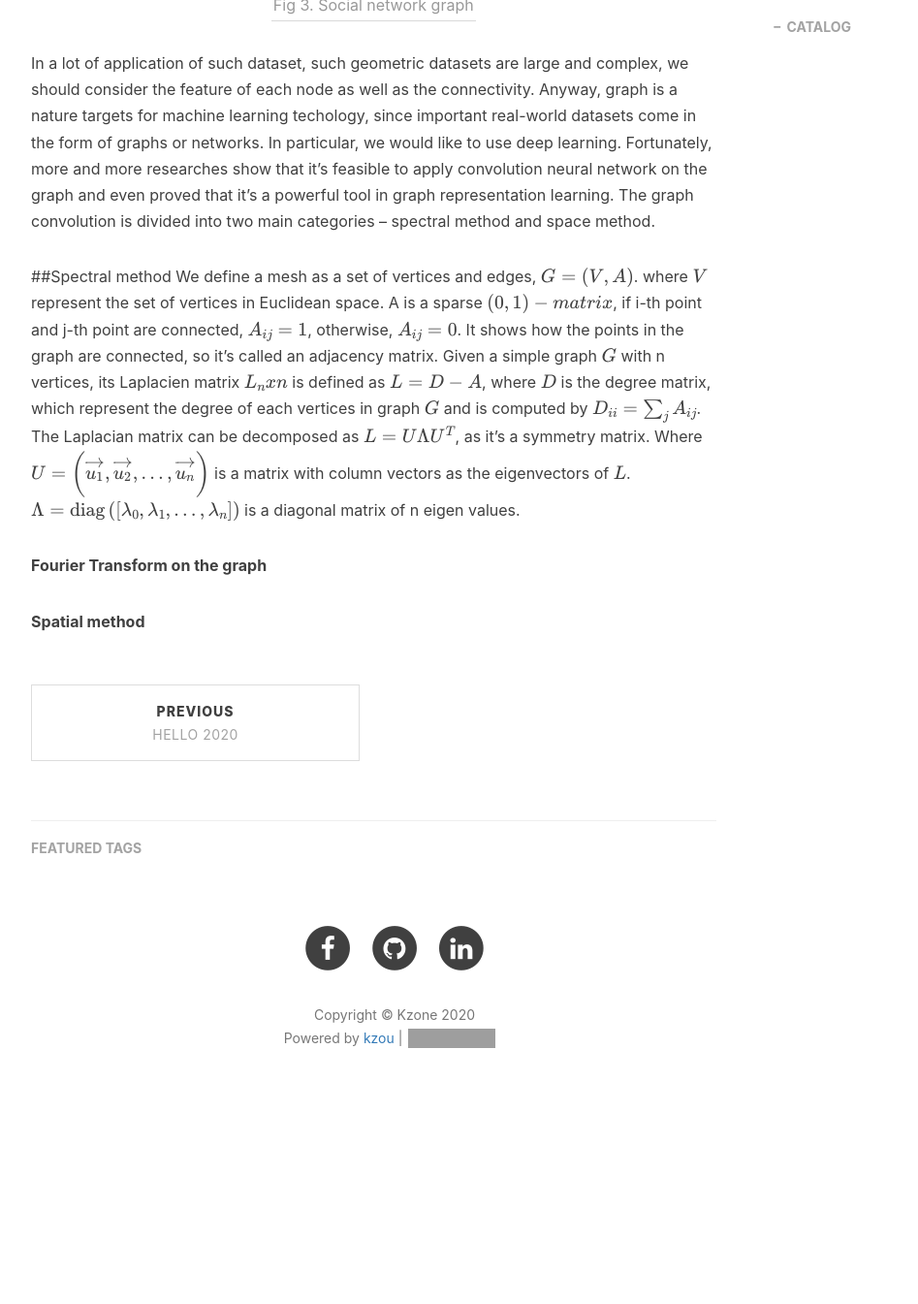
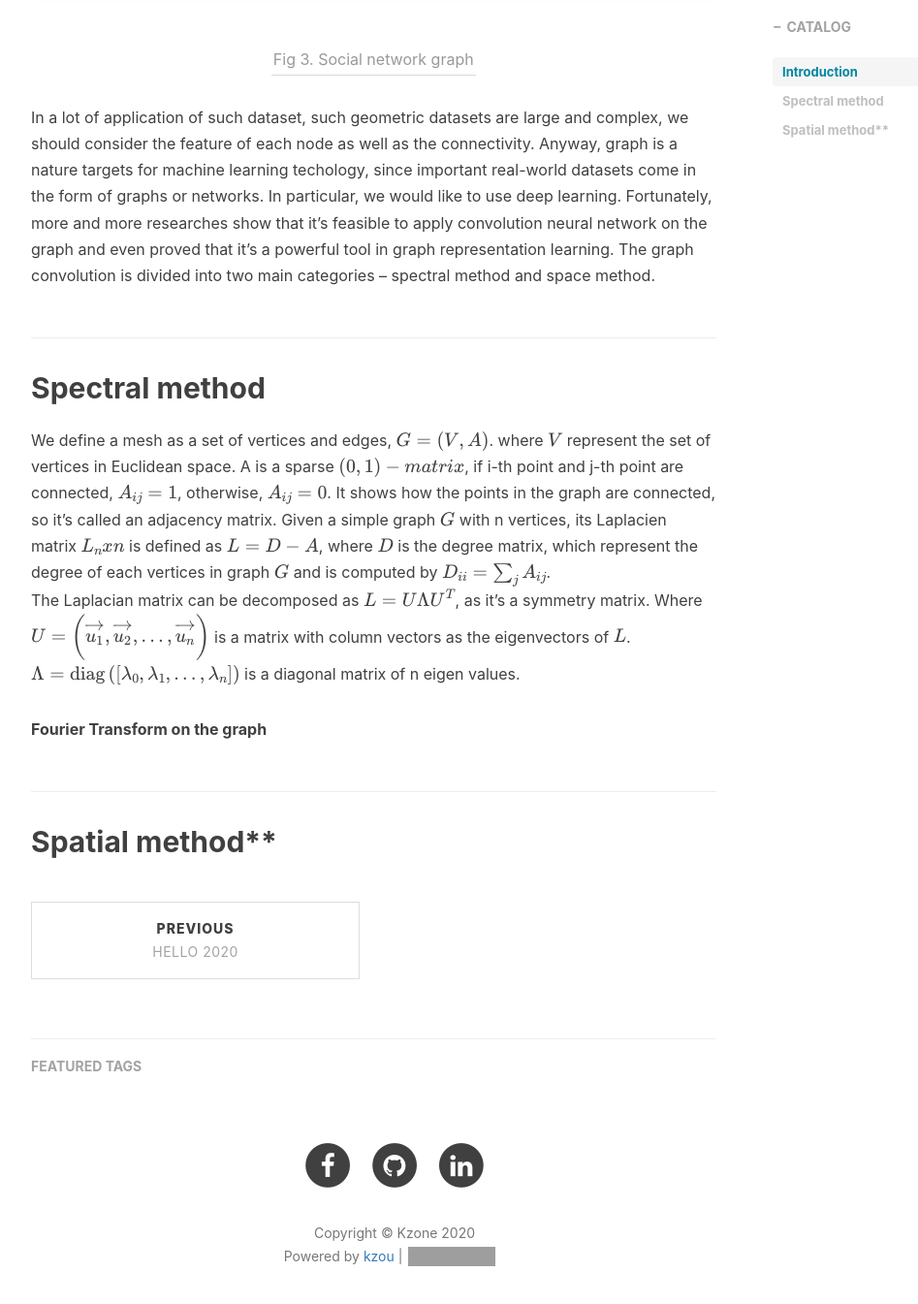
Before and after one commit to ZOUKaifeng/zoukaifeng.github.io, a Jekyll site: the page built from _posts/2020-10-17-GCN.markdown, in a window 1280 px wide and 1400 px high, scrolled down 2417 px. Shown: the top 1345 px of the window at 97% size, without its empty margins (233-1180 px from the left). Built offline with Jekyll 4.4.1, drawn with Linux system fonts in a browser that asks for light colours; nearby versions of some CDN libraries; formulas are drawn with MathJax 3; comment, search, counter and statistics services are not loaded; before the commit the page ends 3592 px from its top, so only the background shows below that; some of the changed text lies outside the part shown; grey boxes are pictures that could not be loaded.

Commit message:
Update 2020-10-17-GCN.markdown

```diff
--- a/_posts/2020-10-17-GCN.markdown
+++ b/_posts/2020-10-17-GCN.markdown
@@ -13,7 +13,7 @@ tags:
 
 > “ My first tech blog”
 
-##Introduction
+## Introduction
 
 In our daily life, the most common media we see are images, videos and sounds. One feature of this data is that they are neatly arranged. For example, the pixels of an image can be represented by a matrix which is an an underlying Euclidean or grid-like structure (Fig 1.). Thanks to this property, convolutional neural networks have had great success with 2d picture. (Fig 2.). <br>
 
@@ -63,11 +63,11 @@ Fortunately, more and more researches show that it's feasible to apply convoluti
 
 <!--<script type="text/javascript" src="http://cdn.mathjax.org/mathjax/latest/MathJax.js?config=default"></script>-->
 
-##Spectral method
+## Spectral method
 We define a mesh as a set of vertices and edges, $G=(V, A)$.  where $V$ represent the set of vertices in Euclidean space. A is a sparse $(0, 1)-matrix$, if i-th point and
 j-th point are connected, $A_{i j} = 1$, otherwise, $A_{i j} = 0$. It shows how the points in the graph are connected, so it's called an adjacency matrix. Given a simple graph $G$ with n vertices, its Laplacien matrix $L_nxn$ is defined as $L=D-A$, where $D$ is the degree matrix, which represent the degree of each vertices in graph $G$ and is computed by $D_{i i}=\sum_{j} A_{i j}$. <br>
 The Laplacian matrix can be decomposed as $L=U \Lambda U^{T}$, as it’s a symmetry matrix. Where $U=\left(\overrightarrow{u_{1}}, \overrightarrow{u_{2}}, \ldots, \overrightarrow{u_{n}}\right)$ is a matrix with column vectors as the eigenvectors of $L$. $\Lambda=\operatorname{diag}\left(\left[\lambda_{0}, \lambda_{1}, \ldots, \lambda_{n}\right]\right)$ is a diagonal matrix of n eigen values.
 
 **Fourier Transform on the graph**
 
-**Spatial method**
+## Spatial method**
```
